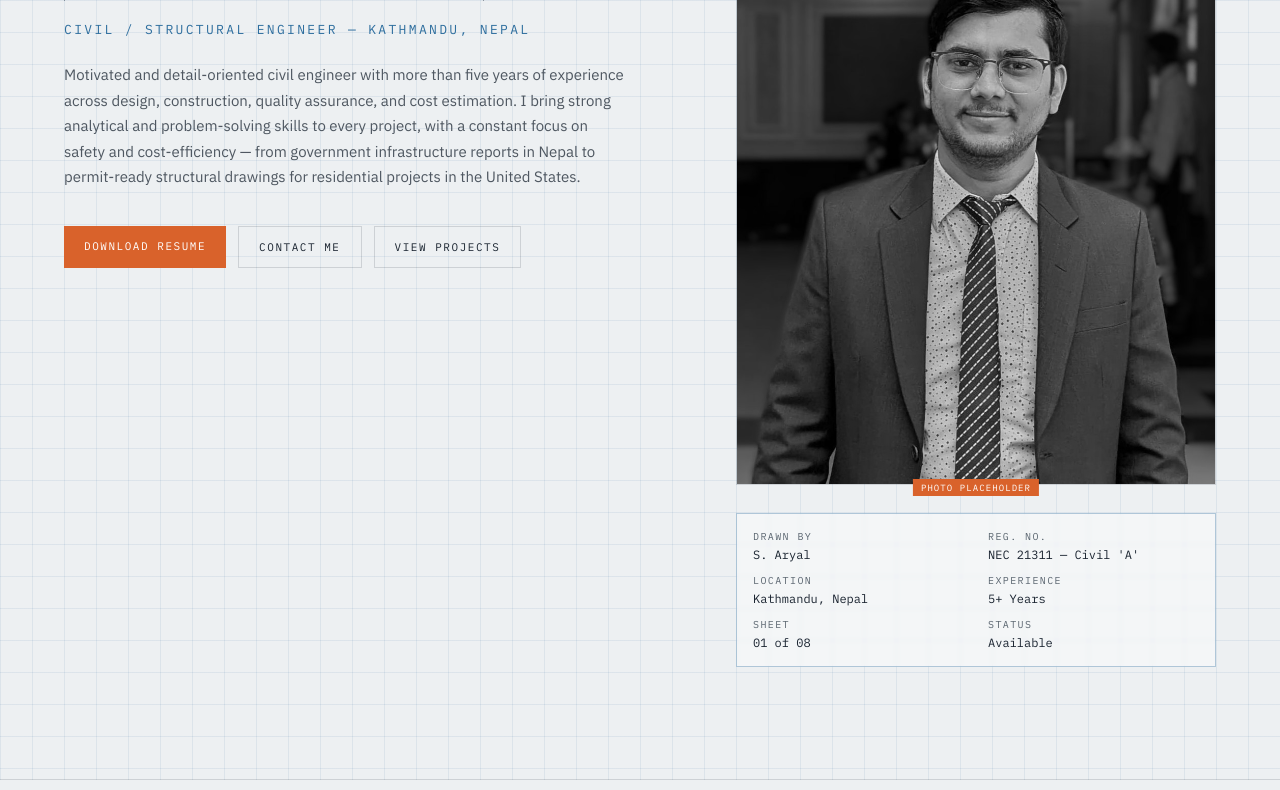
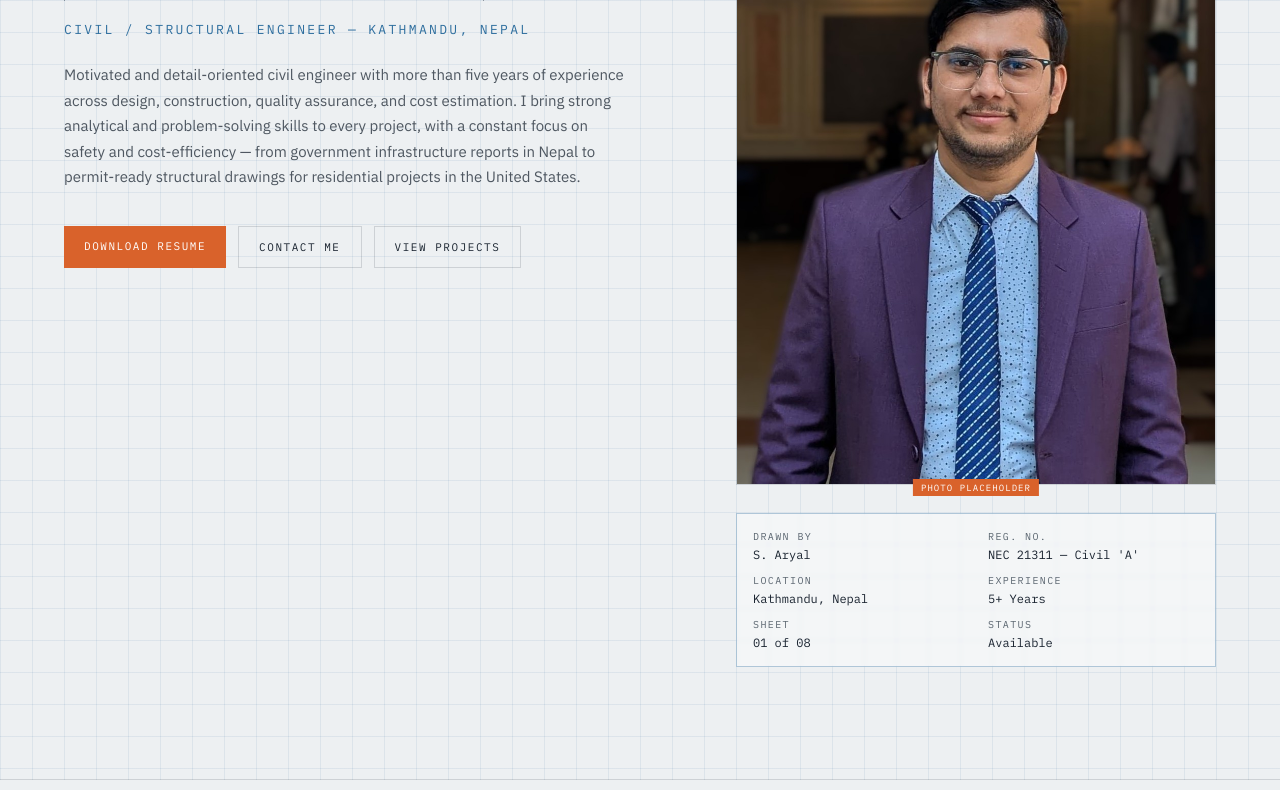
Before and after one commit to sandeeparyal2052-lang/portfolio, a plain HTML site: page index.html in a window 1280 px wide. Shown: the part 257-1047 px from the top of the page. Drawn offline with Linux system fonts and the light colour scheme.

Commit message:
Update styles.css

```diff
--- a/styles.css
+++ b/styles.css
@@ -391,7 +391,6 @@ html.dark .hero-role {
   width: 100%;
   height: 100%;
   object-fit: cover;
-  filter: grayscale(1);
 }
 .hero-photo-tag {
   position: absolute;
```
